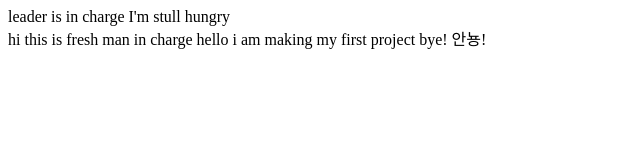
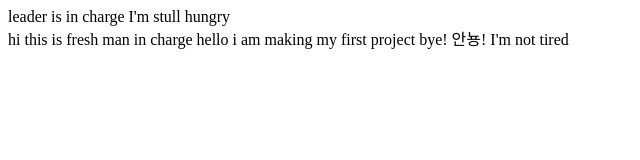
Before and after one commit to donggi22/company-project, a plain HTML site: page index.html in a window 1280 px wide. Shown: the full height of the page, 0-640 px from the left. Drawn offline with Linux system fonts and the light colour scheme.

Commit message:
안 피곤 추가

```diff
--- a/index.html
+++ b/index.html
@@ -20,6 +20,7 @@
         i am making my first project
         bye!
         안뇽!
+        I'm not tired
     </main>
     <footer>
 
```
